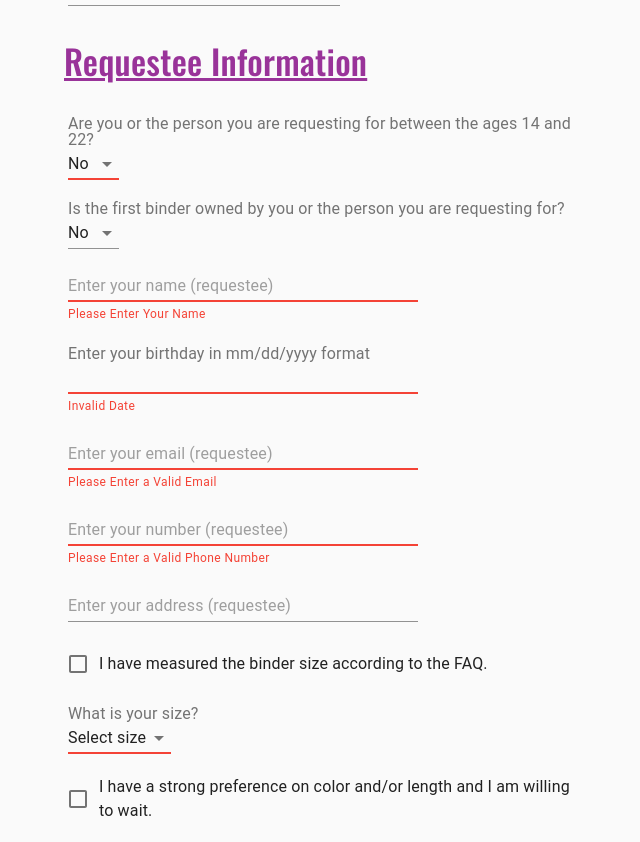
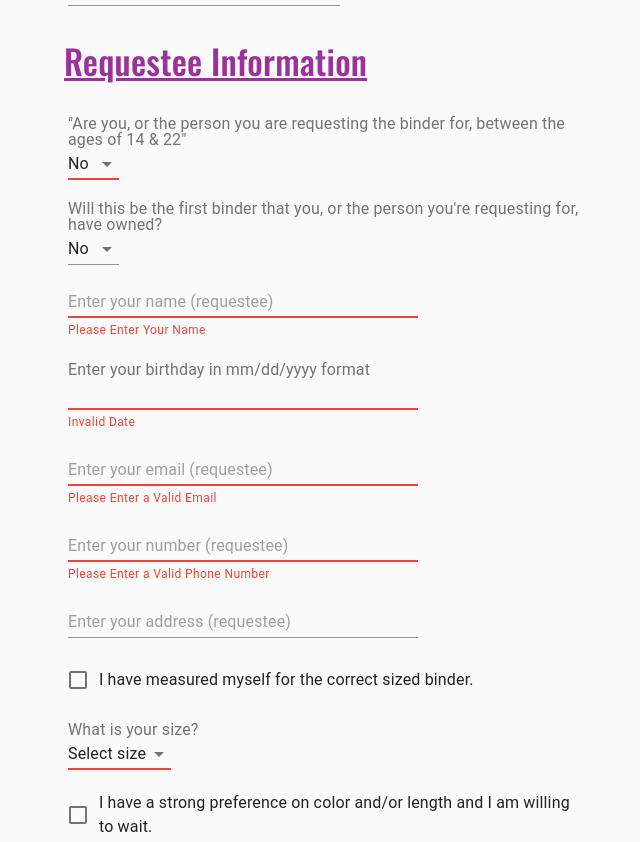
Before and after one commit to limzkil/OM-binder-program, a React (Create React App) app: page /form in a window 1280 px wide. Shown: the part 526-1368 px from the top of the page, without its empty margins (313-953 px from the left). Built offline with nearby package versions, Linux system fonts and the light colour scheme.

Commit message:
language updated per client

```diff
--- a/src/ReqForm.js
+++ b/src/ReqForm.js
@@ -430,15 +430,14 @@ export default function ReqForm() {
                         onChange={(e) => setRelMinor(e.target.value)}
                       >
                         <option value="">Select relationship</option>
-                        <option value={"Parent"}>Parent</option>
-                        <option value={"Relative"}>Relative</option>
-                        <option value={"Friend"}>Friend</option>
-                        <option value={"Mentor"}>Mentor</option>
-                        <option value={"School employee"}>
-                          School employee
+                        <option value={"Parent or guardian"}>Parent or guardian</option>
+                        <option value={"Teacher or other school staff"}>Teacher or other school staff</option>
+                        <option value={"Sibling or friend"}>Sibling or friend</option>
+                        <option value={"Counselor, therapist or other medical staff"}>
+                        Counselor, therapist or other medical staff
                         </option>
-                        <option value={"Other trusted person"}>
-                          Other trusted person
+                        <option value={"Other"}>
+                          Other
                         </option>
                       </NativeSelect>
                     </Grid>
@@ -450,8 +449,7 @@ export default function ReqForm() {
                 </Typography>
                 <Grid item xs={12} className={style.formItemContain}>
                   <InputLabel>
-                    Are you or the person you are requesting for between the ages 14 and
-                    22?
+                  "Are you, or the person you are requesting the binder for, between the ages of 14 & 22"
                   </InputLabel>
                   <NativeSelect
                     id="ageCheck"
@@ -459,7 +457,7 @@ export default function ReqForm() {
                     error={ageCheck ? false : isError}
                     helperText={
                       !ageCheck
-                        ? "You must be between the ages of 14 and 22 to receive a binder"
+                        ? "You must be between the ages of 14 & 22 to receive a binder"
                         : null
                     }
                     onChange={(e) => setAgeCheck(e.target.value)}
@@ -471,8 +469,7 @@ export default function ReqForm() {
 
                 <Grid item xs={12} className={style.formItemContain}>
                   <InputLabel>
-                    Is the first binder owned by you or the person you are
-                    requesting for?
+                  Will this be the first binder that you, or the person you're requesting for, have owned?
                   </InputLabel>
                   <NativeSelect
                     id="isFirstBind"
@@ -562,7 +559,7 @@ export default function ReqForm() {
                         onChange={(e) => setYesMeasure(e.target.checked)}
                       />
                     }
-                    label="I have measured the binder size according to the FAQ."
+                    label="I have measured myself for the correct sized binder."
                   />
                 </Grid>
                 <Grid item xs={12} className={style.formItemContain}>
```
